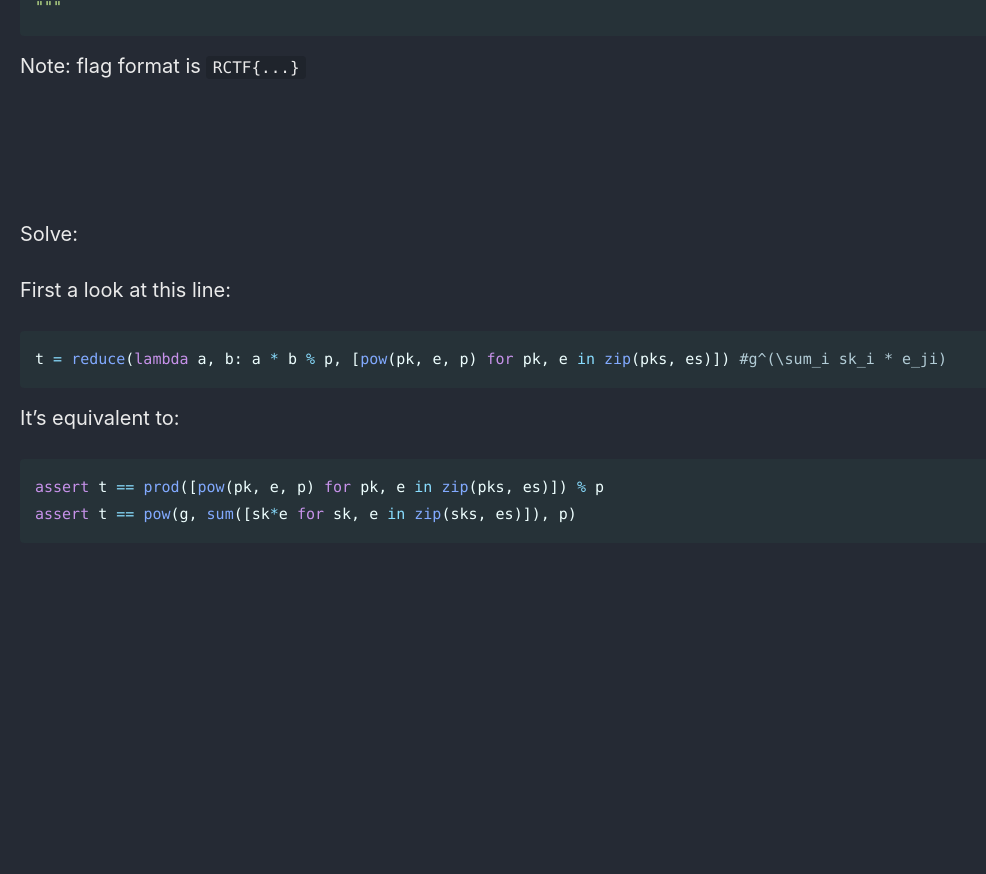
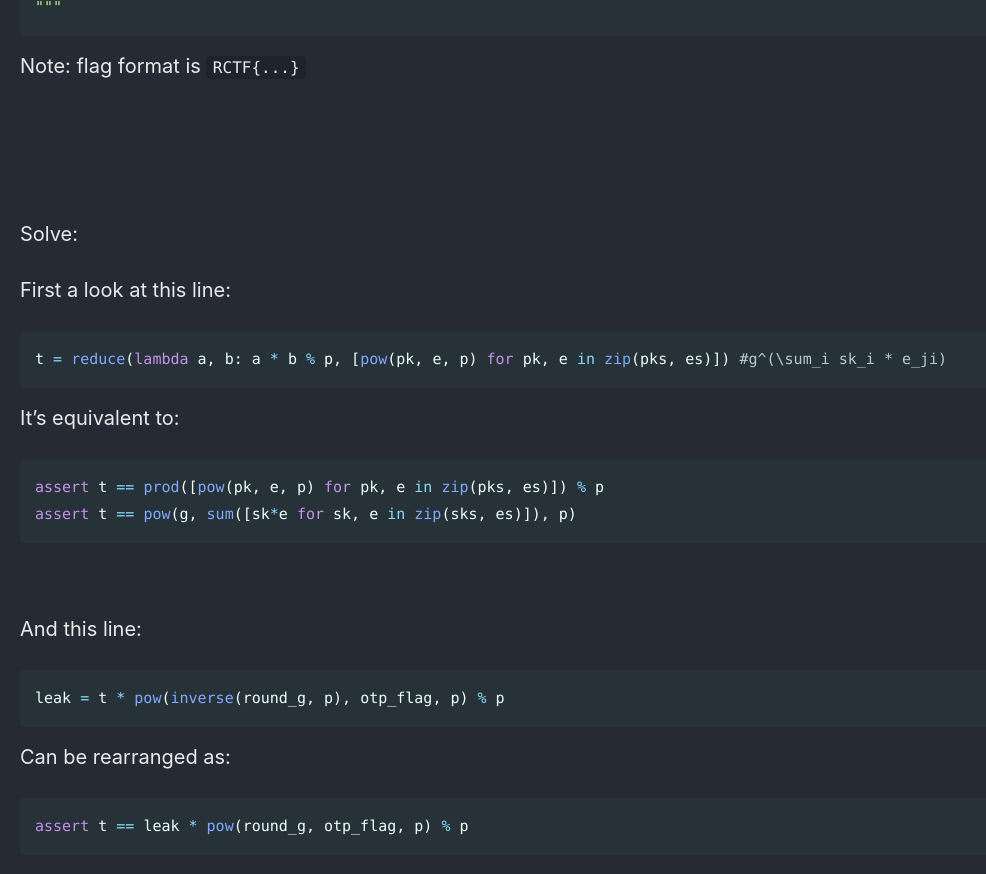
Before and after one commit to Connor-McCartney/Connor-McCartney.github.io, a Jekyll site: the page built from _pages/cryptography/other/L3-RCTF2024.md, in a window 1280 px wide and 900 px high, scrolled down 3496 px. Shown: the top 874 px of the window, without its empty margins (0-986 px from the left). Built offline with Jekyll 4.4.1, drawn with Linux system fonts in a browser that asks for light colours; cached includes are drawn as plain includes; before the commit the page ends 4140 px from its top, so only the background shows below that.

Commit message:
Update L3-RCTF2024.md

````diff
--- a/_pages/cryptography/other/L3-RCTF2024.md
+++ b/_pages/cryptography/other/L3-RCTF2024.md
@@ -157,3 +157,15 @@ assert t == pow(g, sum([sk*e for sk, e in zip(sks, es)]), p)
 ```
 
 <br>
+
+And this line:
+
+```python
+leak = t * pow(inverse(round_g, p), otp_flag, p) % p
+```
+
+Can be rearranged as:
+
+```python
+assert t == leak * pow(round_g, otp_flag, p) % p
+```
````
